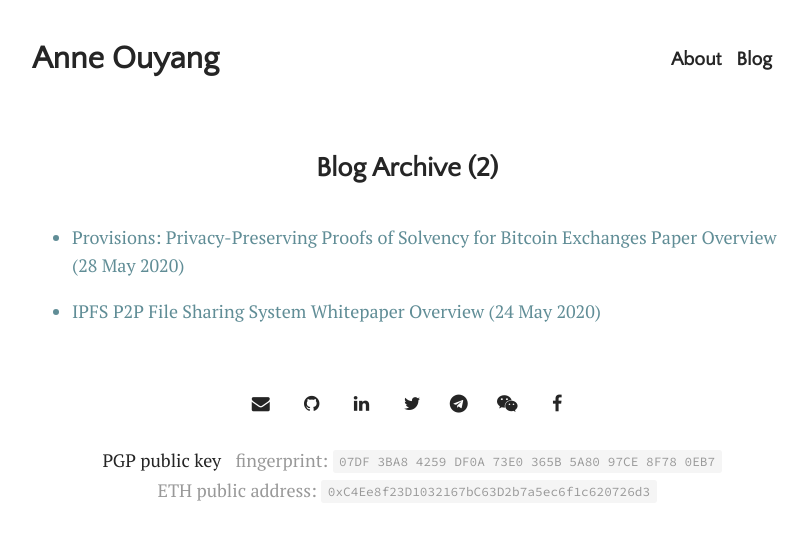
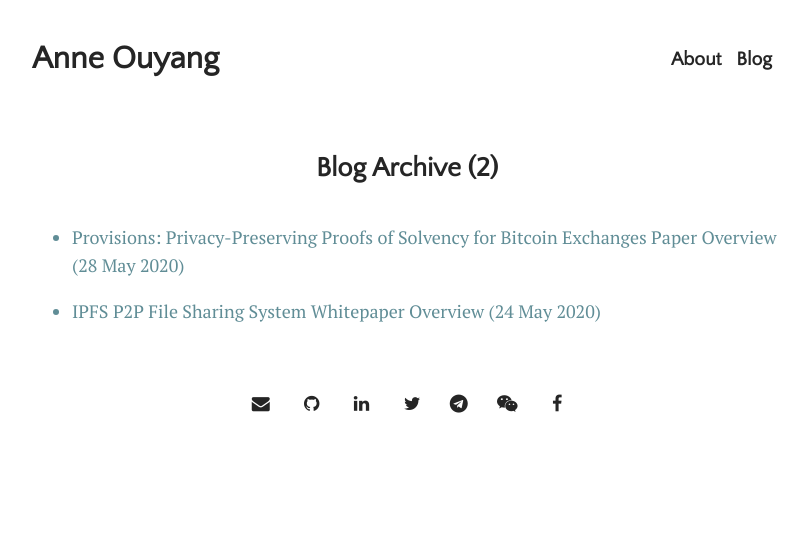
Before and after one commit to anneouyang/anneouyang.github.io, a Jekyll site: the page built from archive.html, in a window 1280 px wide. Shown: the top 540 px of the page, without its empty margins (233-1040 px from the left). Built offline with Jekyll 4.4.1, drawn with Linux system fonts in a browser that asks for light colours; some web fonts are replaced.

Commit message:
Fix footer css:

```diff
--- a/_includes/footer.html
+++ b/_includes/footer.html
@@ -1,7 +1,4 @@
 <footer class="footer">
   {% include social-icons.html %}
 <!--   <div class="post-date"><a href="{{ site.github.url }}/menu/about.html">{{ site.title }} | {{ site.description }} by {{ site.author }}</a></div> -->
-  <br><br>
-  <a href="{{ site.github.url }}/publickey" target="_blank" class="footertext">PGP public key</a> fingerprint: <code>07DF 3BA8 4259 DF0A 73E0 365B 5A80 97CE 8F78 0EB7</code> <br>
-  ETH public address: <code>0xC4Ee8f23D1032167bC63D2b7a5ec6f1c620726d3</code>
 </footer>
--- a/_layouts/home.html
+++ b/_layouts/home.html
@@ -24,4 +24,8 @@ I am also vice president of <a href="https://bitcoin.mit.edu/" class="orgs" targ
 
 Outside of CS, I enjoy history of art and architecture, photography, film, and classical music. <br><br>
 
-My resume is available upon request. If you have any questions or would like to chat, feel free to reach out (social links below).
+My resume is available upon request. If you have any questions or would like to chat, feel free to reach out (social links below). <br><br>
+
+(<a href="{{ site.github.url }}/publickey" target="_blank">PGP public key</a> fingerprint: <code>07DF 3BA8 4259 DF0A 73E0 365B 5A80 97CE 8F78 0EB7</code>)
+
+<!-- ETH public address: <code>0xC4Ee8f23D1032167bC63D2b7a5ec6f1c620726d3</code> -->
```
